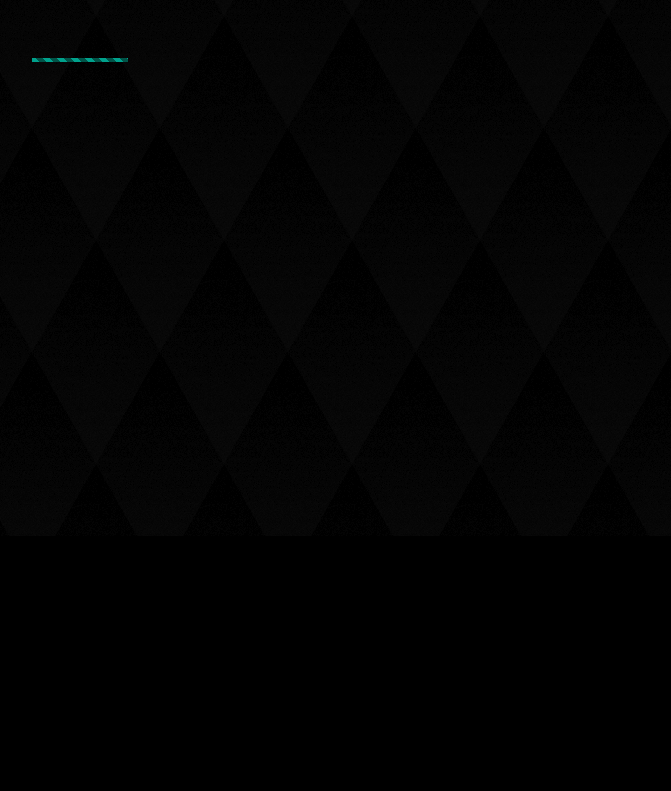
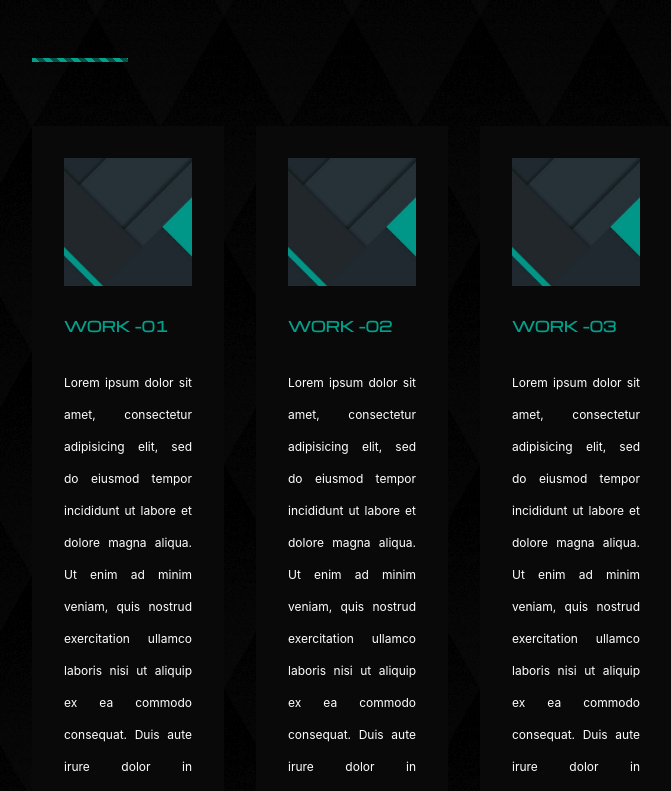
Before and after one commit to whitia/honeycomb-star, a Nuxt app: page / in a window 1280 px wide. Shown: the part 2000-2791 px from the top of the page, without its empty margins (288-959 px from the left). Before the commit the page ends 2536 px from the top, so only its background shows below. Built offline with nearby package versions, Linux system fonts and the light colour scheme.

Commit message:
add works

```diff
--- /dev/null
+++ b/assets/stylesheets/works.scss
@@ -0,0 +1,28 @@
+.box {
+  display: flex;
+  margin-bottom: 32px;
+
+  div {
+    width: 33.3333%;
+    padding: 32px;
+    background: #090909;
+  }
+
+  div:nth-of-type(n+2) {
+    margin-left: 32px;
+  }
+
+  h3 {
+    margin: 32px 0;
+    color: #00a18c;
+    font-size: 14px;
+    font-family: 'Michroma', sans-serif;
+    font-weight: 700;
+  }
+
+  p {
+    margin: 0;
+    font-size: 12px;
+    text-align: justify;
+  }
+}
--- a/components/About.vue
+++ b/components/About.vue
@@ -10,7 +10,7 @@
         <p>ProToolsを中心としたプライベートスタジオ「Honeycomb-Star」を開設。</p>
         <p>サントラやリミックス、ゲームSE制作などを数多く手掛ける。</p>
         <p>M.H.R.Accentsよりソロ・プロジェクト名義「SIGERO」で1stミニ・アルバムをリリース。</p>
-        <nuxt-link to="/" class="button">詳しいプロフィールへ</nuxt-link>
+        <nuxt-link to="/" class="button">詳しいプロフィールを見る</nuxt-link>
       </div>
     </div>
   </div>
--- a/components/Works.vue
+++ b/components/Works.vue
@@ -4,6 +4,26 @@
       <div class="content">
         <h2>WORKS</h2>
         <div class="line"></div>
+        <div class="box">
+          <div>
+            <img src="/images/work.jpg" class="img-fluid" />
+            <h3>WORK -01</h3>
+            <p>Lorem ipsum dolor sit amet, consectetur adipisicing elit, sed do eiusmod tempor incididunt ut labore et dolore magna aliqua. Ut enim ad minim veniam, quis nostrud exercitation ullamco laboris nisi ut aliquip ex ea commodo consequat. Duis aute irure dolor in reprehenderit in voluptate velit esse cillum dolore eu fugiat nulla pariatur. Excepteur sint occaecat cupidatat non proident, sunt in culpa qui officia deserunt mollit anim id est laborum.</p>
+          </div>
+          <div>
+            <img src="/images/work.jpg" class="img-fluid" />
+            <h3>WORK -02</h3>
+            <p>Lorem ipsum dolor sit amet, consectetur adipisicing elit, sed do eiusmod tempor incididunt ut labore et dolore magna aliqua. Ut enim ad minim veniam, quis nostrud exercitation ullamco laboris nisi ut aliquip ex ea commodo consequat. Duis aute irure dolor in reprehenderit in voluptate velit esse cillum dolore eu fugiat nulla pariatur. Excepteur sint occaecat cupidatat non proident, sunt in culpa qui officia deserunt mollit anim id est laborum.</p>
+          </div>
+          <div>
+            <img src="/images/work.jpg" class="img-fluid" />
+            <h3>WORK -03</h3>
+            <p>Lorem ipsum dolor sit amet, consectetur adipisicing elit, sed do eiusmod tempor incididunt ut labore et dolore magna aliqua. Ut enim ad minim veniam, quis nostrud exercitation ullamco laboris nisi ut aliquip ex ea commodo consequat. Duis aute irure dolor in reprehenderit in voluptate velit esse cillum dolore eu fugiat nulla pariatur. Excepteur sint occaecat cupidatat non proident, sunt in culpa qui officia deserunt mollit anim id est laborum.</p>
+          </div>
+        </div>
+        <div class="text-right">
+          <nuxt-link to="/works" class="button">すべての仕事を見る</nuxt-link>
+        </div>
       </div>
     </div>
   </div>
--- a/nuxt.config.js
+++ b/nuxt.config.js
@@ -27,7 +27,8 @@
     '@/assets/stylesheets/common.scss',
     '@/assets/stylesheets/header.scss',
     '@/assets/stylesheets/cover.scss',
-    '@/assets/stylesheets/about.scss'
+    '@/assets/stylesheets/about.scss',
+    '@/assets/stylesheets/works.scss'
   ],
   /*
   ** Plugins to load before mounting the App
```
Also changed, not shown: static/images/work.jpg (added).
